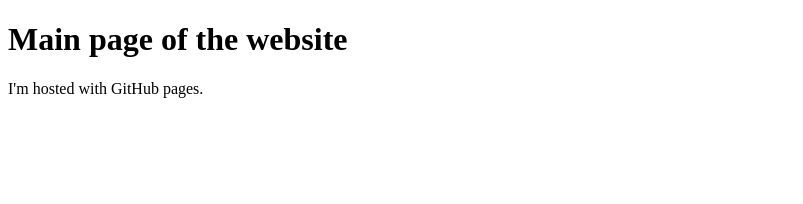
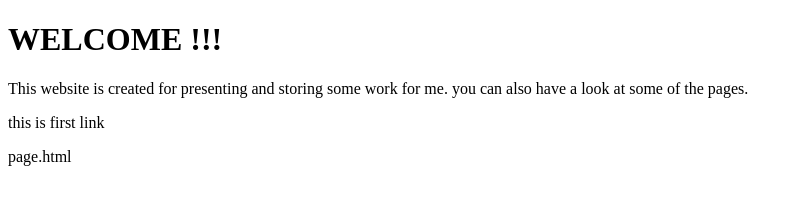
Before and after one commit to bankit127/bankit127.github.io, a plain HTML site: page index.html in a window 1280 px wide. Shown: the whole page, without its empty margins (0-803 px from the left). Drawn offline with Linux system fonts and the light colour scheme.

Commit message:
Update 1
update information on the main page

```diff
--- a/index.html
+++ b/index.html
@@ -1,8 +1,14 @@
 <!DOCTYPE html>
 <html>
+<title>
+	Website for presentation
+</title>
 <body>
-<h1> Main page of the website</h1>
-<p> I'm hosted with GitHub pages.</p>
+<h1> WELCOME !!! </h1>
+<p> This website is created for presenting and storing some work for me. you can also have a look at some of the pages.</p>
+
+<P> this is first link </P>
+<a> page.html</a>
 
 </body>
 </html>
```
Also changed, not shown: page.html (added, +1 -0 lines).
